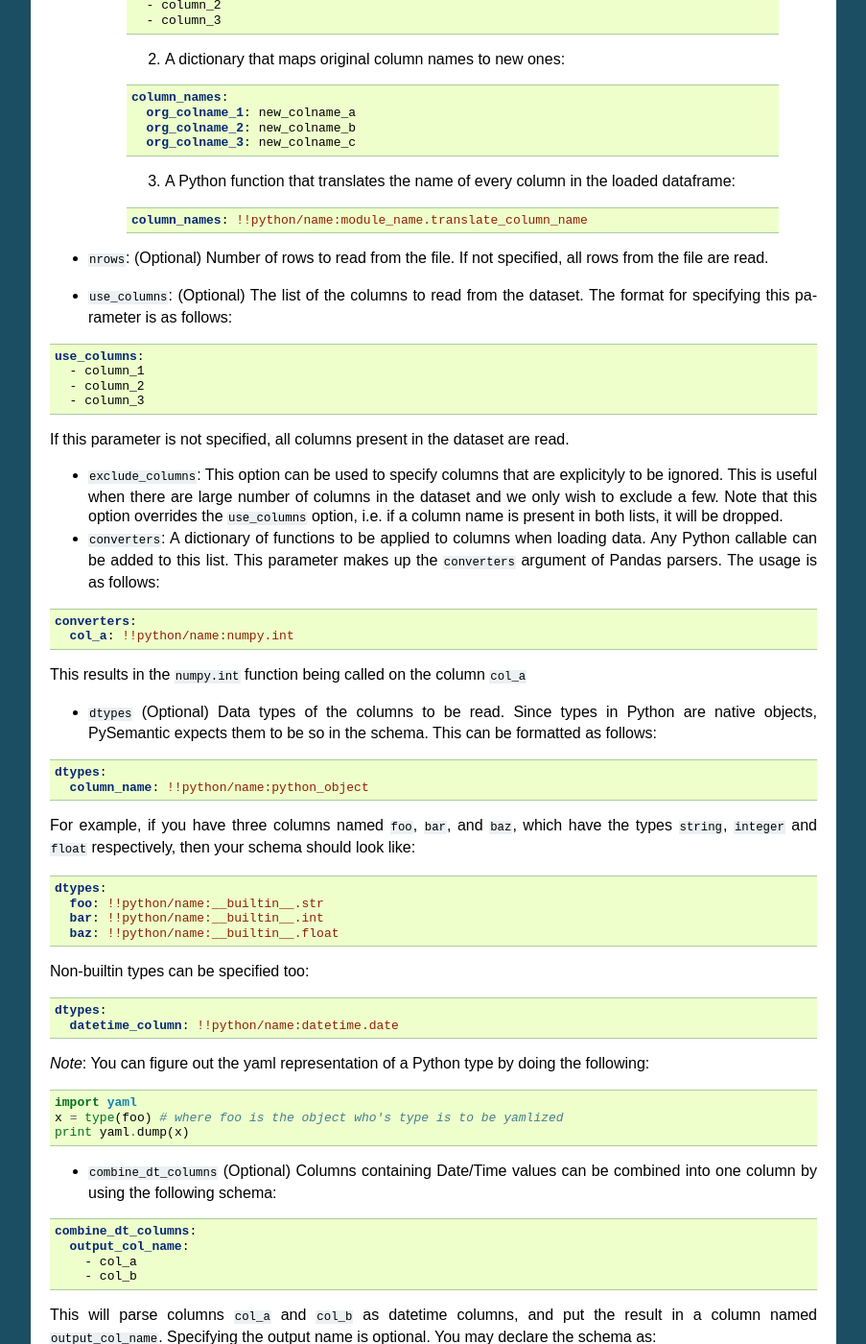
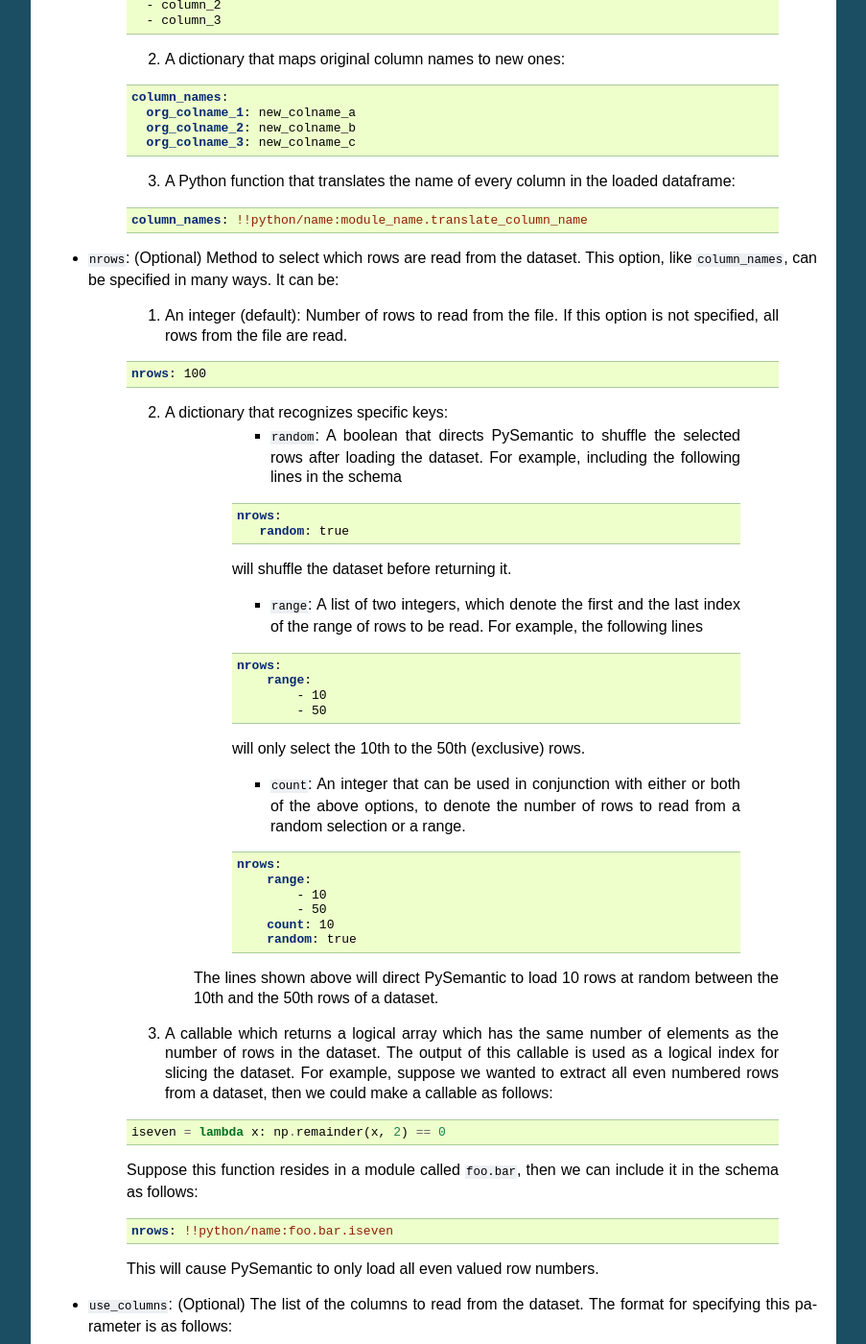
Before and after one commit to jaidevd/pysemantic, a Sphinx documentation site: the page built from docs/schema_ref.rst, in a window 1280 px wide and 1400 px high, scrolled down 876 px. Shown: the whole window at 96% size, without its empty margins (198-1101 px from the left). Built offline with Sphinx 7.4.7, drawn with Linux system fonts in a browser that asks for light colours.

Commit message:
Update docs

```diff
--- a/docs/schema_ref.rst
+++ b/docs/schema_ref.rst
@@ -70,7 +70,70 @@ to:
 
       column_names: !!python/name:module_name.translate_column_name
 
-* ``nrows``: (Optional) Number of rows to read from the file. If not specified, all rows from the file are read.
+* ``nrows``: (Optional) Method to select which rows are read from the dataset.
+  This option, like ``column_names``, can be specified in many ways. It can be:
+
+    1. An integer (default): Number of rows to read from the file. If this
+       option is not specified, all rows from the file are read.
+
+    .. code-block:: yaml
+
+      nrows: 100
+
+    2. A dictionary that recognizes specific keys:
+           * ``random``: A boolean that directs PySemantic to shuffle the selected rows after loading the dataset.
+             For example, including the following lines in the schema
+
+           .. code-block:: yaml
+
+             nrows:
+                random: true
+
+           will shuffle the dataset before returning it.
+
+           * ``range``: A list of two integers, which denote the first and the
+             last index of the range of rows to be read. For example, the
+             following lines
+
+           .. code-block:: yaml
+
+            nrows:
+                range:
+                    - 10
+                    - 50
+
+           will only select the 10th to the 50th (exclusive) rows.
+
+           * ``count``: An integer that can be used in conjunction with either
+             or both of the above options, to denote the number of rows to read
+             from a random selection or a range.
+
+           .. code-block:: yaml
+
+            nrows:
+                range:
+                    - 10
+                    - 50
+                count: 10
+                random: true
+
+          The lines shown above will direct PySemantic to load 10 rows at
+          random between the 10th and the 50th rows of a dataset.
+
+    3. A callable which returns a logical array which has the same number of elements as the number of rows in the dataset. The output of this callable is used as a logical index for slicing the dataset. For example, suppose we wanted to extract all even numbered rows from a dataset, then we could make a callable as follows:
+
+    .. code-block:: python
+
+      iseven = lambda x: np.remainder(x, 2) == 0
+
+    Suppose this function resides in a module called ``foo.bar``, then we
+    can include it in the schema as follows:
+
+    .. code-block:: yaml
+
+      nrows: !!python/name:foo.bar.iseven
+
+    This will cause PySemantic to only load all even valued row numbers.
 
 * ``use_columns``: (Optional) The list of the columns to read from the dataset. The format for specifying this parameter is as follows:
 
```
